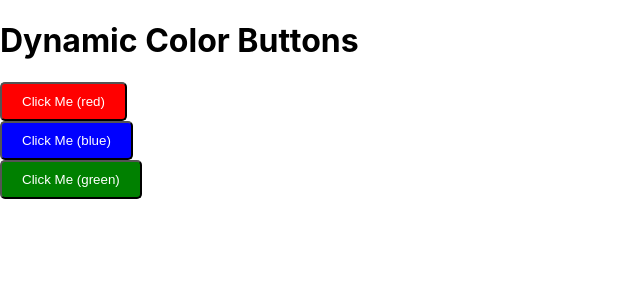
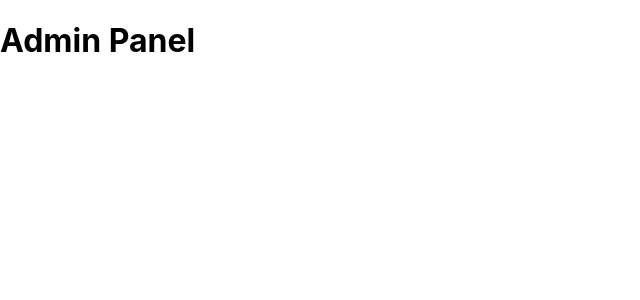
Before and after one commit to SP23-BSE-106/My-FIRST-APP, a React (Create React App) app: page / in a window 1280 px wide. Shown: the top 300 px of the page, without its empty margins (0-640 px from the left). Built offline with nearby package versions, Linux system fonts and the light colour scheme.

Commit message:
Question6

```diff
--- /dev/null
+++ b/src/Admin.js
@@ -0,0 +1,8 @@
+function Admin({ userRole }) {
+    return (
+      <div>
+        {userRole === "admin" ? <h1>Admin Panel</h1> : <h1>User Dashboard</h1>}
+      </div>
+    );
+  }
+  export default Admin;
--- a/src/App.js
+++ b/src/App.js
@@ -62,16 +62,21 @@
 //     </div>
 //   );
 // }
-import Box from "./Box";
-function App(){
-  return (
-    <div>
-      <h1>Dynamic Color Buttons</h1>
+// import Box from "./Box";//Question 5
+// function App(){
+//   return (
+//     <div>
+//       <h1>Dynamic Color Buttons</h1>
 
-      <Box color="red" />
-      <Box color="blue" />
-      <Box color="green" />
-    </div>
-  );
+//       <Box color="red" />
+//       <Box color="blue" />
+//       <Box color="green" />
+//     </div>
+//   );
+// }
+import Admin from "./Admin";//Question 6
+function App() {
+  const userRole = "admin";
+  return <Admin userRole={userRole}/>;
 }
 export default App;
```
